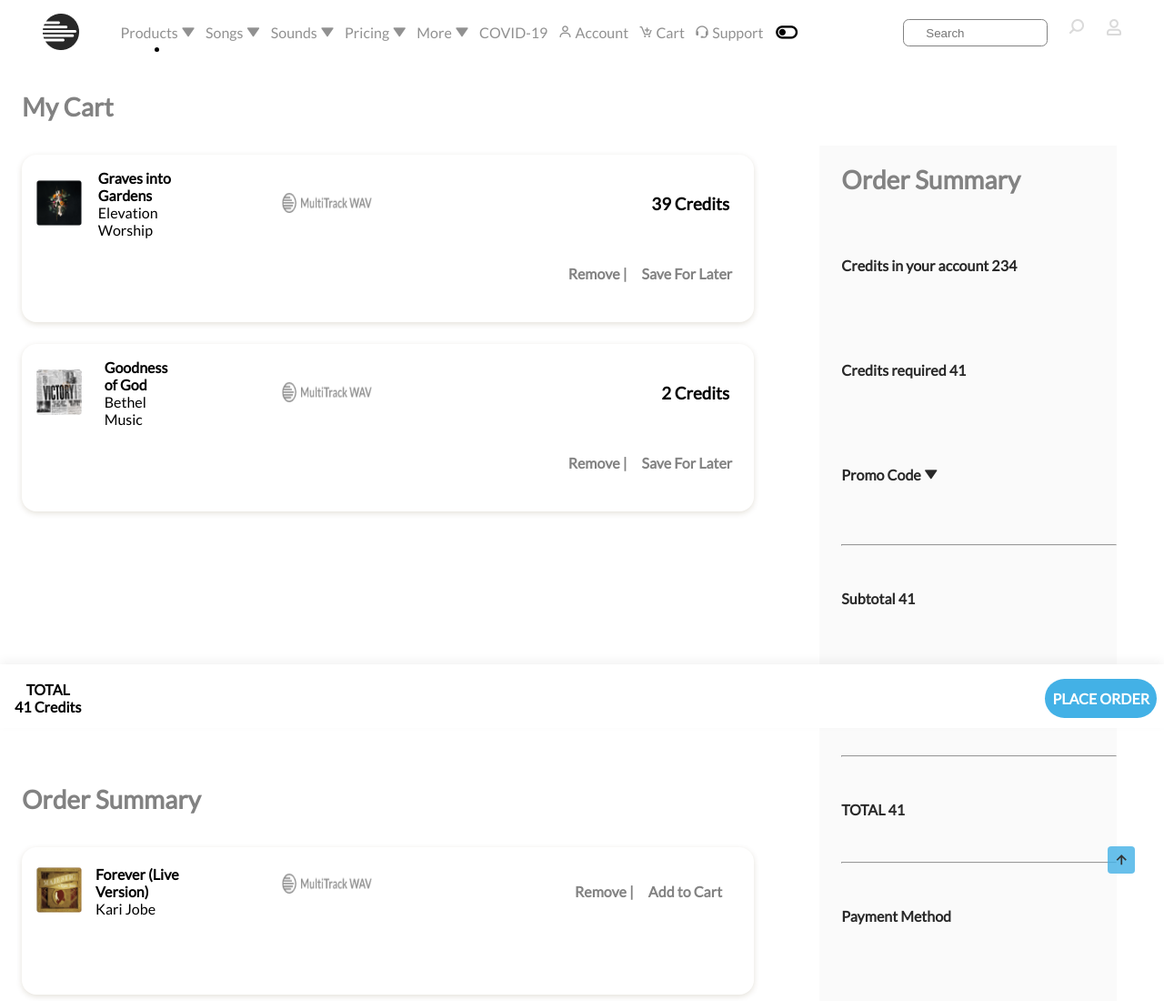
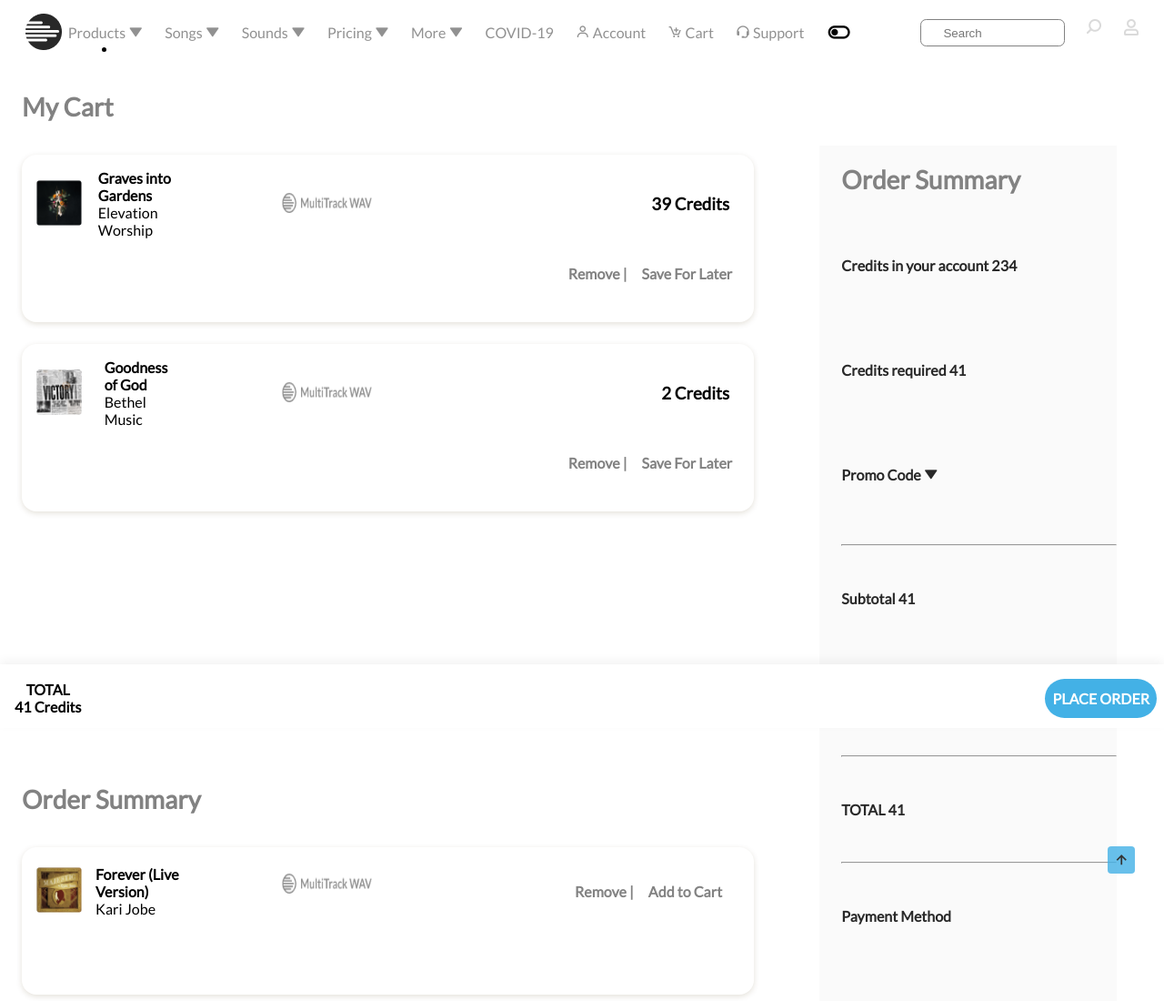
Before and after one commit to JosueBCe/M_Track_challenge, a plain HTML site: page index.html in a window 1280 px wide. Shown: the top 1100 px of the page at 91% size. Drawn offline with nearby package versions, Linux system fonts and the light colour scheme.

Commit message:
last details nav

```diff
--- a/assets/scss/components/_mediaqueries.scss
+++ b/assets/scss/components/_mediaqueries.scss
@@ -217,6 +217,11 @@
 }
 
 @media screen and (min-width: 1024px){
+    .nav__list {
+        flex-direction: row;
+        -moz-column-gap: 0.7rem;
+        column-gap: 1.5rem;
+    }
 
     .services.section.container:last-child {
         margin-top: 0;
```
Also changed, not shown: assets/scss/styles.css, 1 other file.
